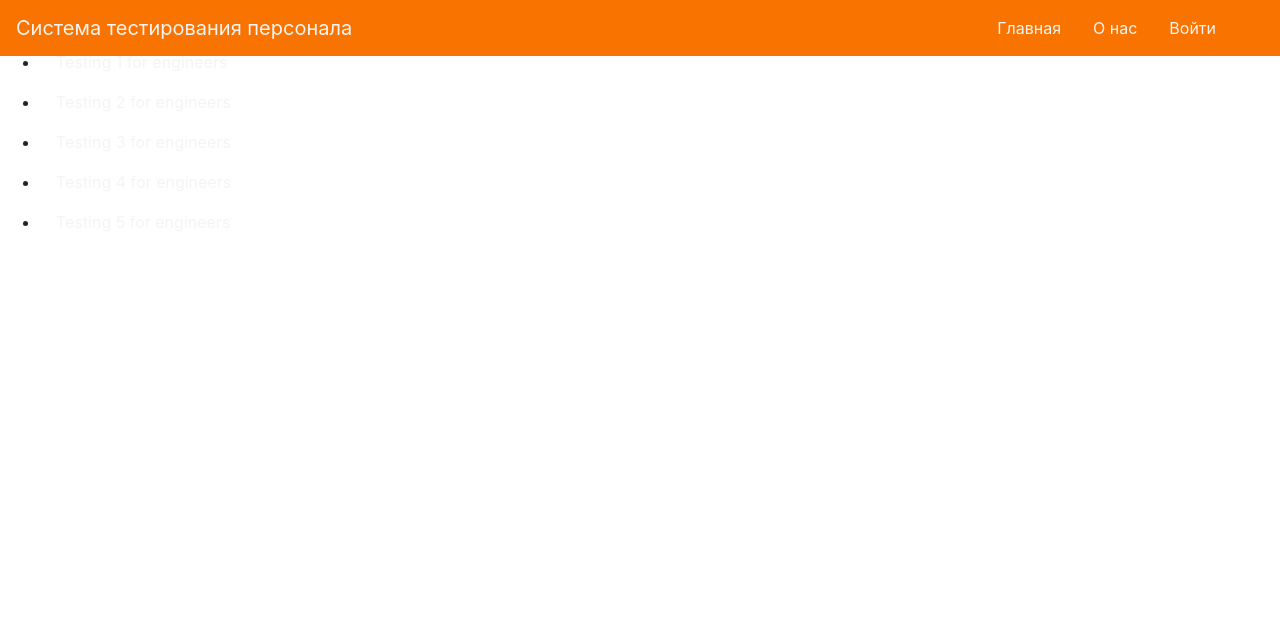
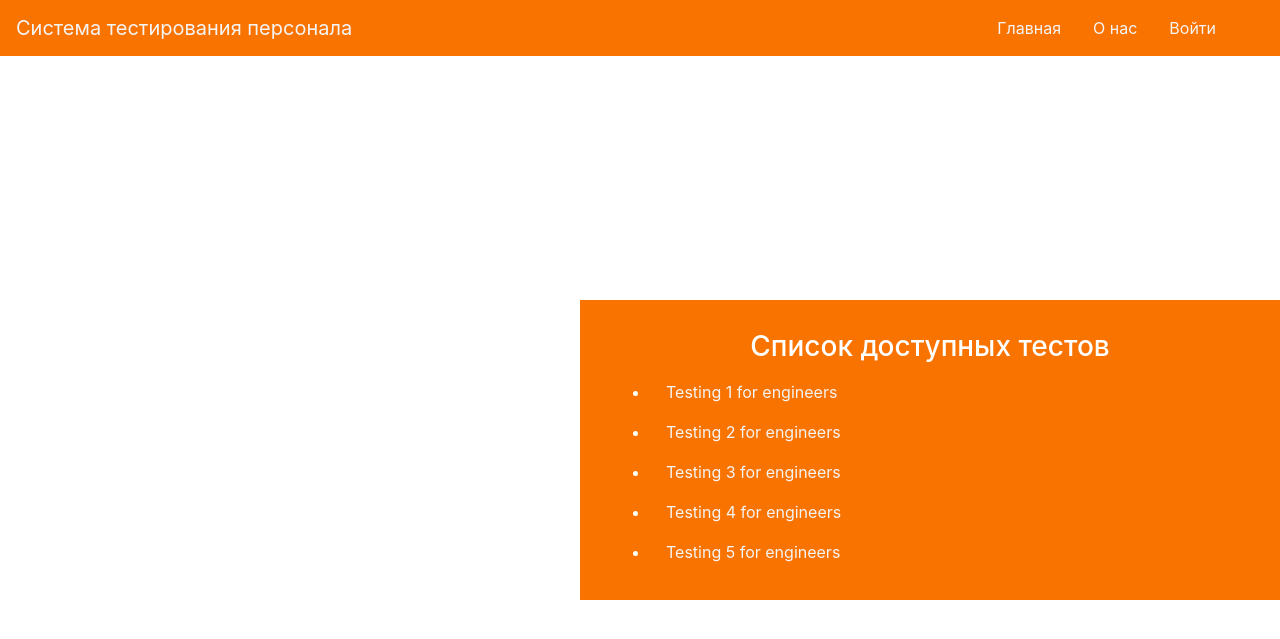
Before and after one commit to daniluuuuuuuk/Employees-Testing-System, a Django app: template src/tests/templates/tests/testing_list.html in a window 1280 px wide. Shown: the top 639 px of the page. Run offline with Django 3.2, Linux system fonts and the light colour scheme; the template is opened without the code that fills it, so the values that code supplies are empty; some libraries are stand-ins or nearby versions.

Commit message:
css modified

```diff
--- a/src/mysite/static/css/main.css
+++ b/src/mysite/static/css/main.css
@@ -39,3 +39,21 @@ background-color:#343a40!important
 	text-align: justify;
 	word-spacing: 3px;
 }
+.testinfo {
+	background-color: #F97300;
+	width: 700px;
+	height: 300px;
+	margin-top: 300px;
+	margin-left: 580px;
+	padding: 30px;
+}
+
+.testinfo_h{
+	text-align: center;
+	color: white;
+
+}
+
+li{
+	color: white;
+}
```
